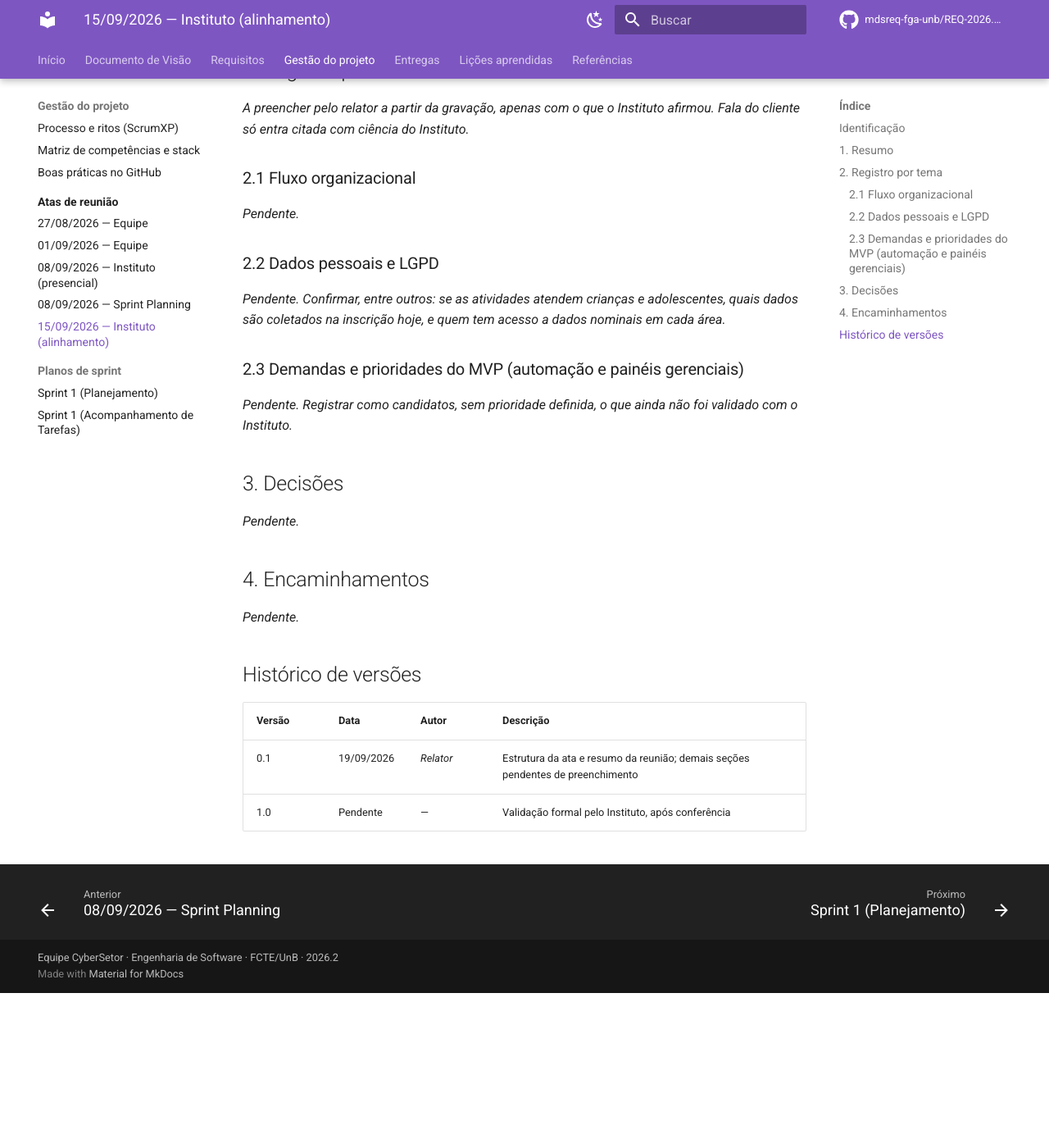
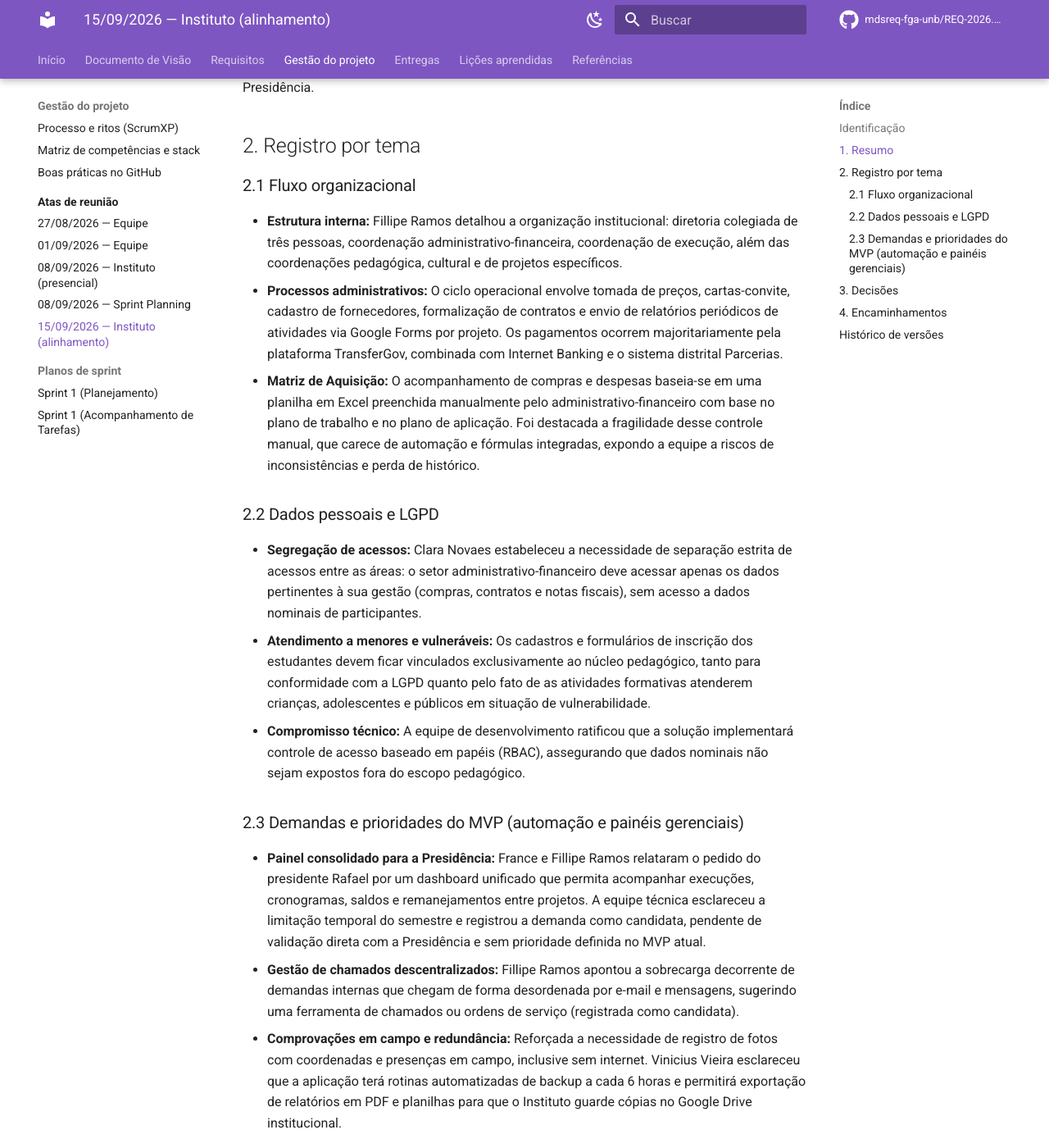
Before and after one commit to mdsreq-fga-unb/REQ-2026.2-T02-CyberSetor, an MkDocs documentation site: the page built from docs/gestao/atas/2026-09-15-reuniao-alinhamento-instituto.md, in a window 1280 px wide and 1400 px high, scrolled down 1181 px. Shown: the whole window at 82% size. Built offline with MkDocs 1.6.1 and Material for MkDocs 9.7.7, drawn with Linux system fonts in a browser that asks for light colours; comment, search, counter and statistics services are not loaded; before the commit the page ends 2392 px from its top, so only the background shows below that; some of the changed text lies outside the part shown.

Commit message:
docs(gestao): preenche ata da reuniao de 15/09 com o instituto

```diff
--- a/docs/gestao/atas/2026-09-15-reuniao-alinhamento-instituto.md
+++ b/docs/gestao/atas/2026-09-15-reuniao-alinhamento-instituto.md
@@ -11,8 +11,8 @@
 | **Data** | 15/09/2026 (terça-feira) |
 | **Horário** | Início às 16h02 |
 | **Formato** | Remoto, Google Meet |
-| **Participantes — Instituto** | Núcleo pedagógico, coordenação administrativo-financeira e área de projetos *(nomes a confirmar)* |
-| **Participantes — CyberSetor** | *A confirmar pelo relator* |
+| **Participantes — Instituto** | Clara Novaes (Núcleo Pedagógico), Fillipe Ramos (Coordenação Administrativo-Financeira) e Fran / France (Área de Projetos — Projetos INS). *(Menção ao presidente Rafael e a Natália, captação de recursos)* |
+| **Participantes — CyberSetor** | Vinicius Vieira, Daniel Batista e Caio Martins |
 | **Registro** | Gravação e transcrição automática, com consentimento, arquivadas no Drive restrito da equipe |
 | **Sprint** | Sprint 1 |
 | **Reuniões anteriores relacionadas** | [Ata da reunião presencial de 08/09/2026](2026-09-08-reuniao-presencial-instituto.md) |
@@ -21,35 +21,50 @@
 
 ## 1. Resumo
 
-Reunião de alinhamento com o Instituto para debater as demandas da organização e definir prioridades do MVP, com foco em automação e em painéis gerenciais. Os temas tratados foram o fluxo organizacional e a proteção de dados pessoais (LGPD).
+Reunião de alinhamento com o Instituto para debater as demandas da organização, compreender os fluxos operacionais de compras e pagamentos, tratar da governança e restrições de dados pessoais (LGPD) e avaliar expectativas quanto ao escopo do MVP, com ênfase na viabilidade das demandas de automação de chamados e painéis gerenciais para a Presidência.
 
 ## 2. Registro por tema
 
-*A preencher pelo relator a partir da gravação, apenas com o que o Instituto afirmou. Fala do cliente só entra citada com ciência do Instituto.*
-
 ### 2.1 Fluxo organizacional
 
-*Pendente.*
+* **Estrutura interna:** Fillipe Ramos detalhou a organização institucional: diretoria colegiada de três pessoas, coordenação administrativo-financeira, coordenação de execução, além das coordenações pedagógica, cultural e de projetos específicos.
+* **Processos administrativos:** O ciclo operacional envolve tomada de preços, cartas-convite, cadastro de fornecedores, formalização de contratos e envio de relatórios periódicos de atividades via Google Forms por projeto. Os pagamentos ocorrem majoritariamente pela plataforma TransferGov, combinada com Internet Banking e o sistema distrital Parcerias.
+* **Matriz de Aquisição:** O acompanhamento de compras e despesas baseia-se em uma planilha em Excel preenchida manualmente pelo administrativo-financeiro com base no plano de trabalho e no plano de aplicação. Foi destacada a fragilidade desse controle manual, que carece de automação e fórmulas integradas, expondo a equipe a riscos de inconsistências e perda de histórico.
 
 ### 2.2 Dados pessoais e LGPD
 
-*Pendente. Confirmar, entre outros: se as atividades atendem crianças e adolescentes, quais dados são coletados na inscrição hoje, e quem tem acesso a dados nominais em cada área.*
+* **Segregação de acessos:** Clara Novaes estabeleceu a necessidade de separação estrita de acessos entre as áreas: o setor administrativo-financeiro deve acessar apenas os dados pertinentes à sua gestão (compras, contratos e notas fiscais), sem acesso a dados nominais de participantes.
+* **Atendimento a menores e vulneráveis:** Os cadastros e formulários de inscrição dos estudantes devem ficar vinculados exclusivamente ao núcleo pedagógico, tanto para conformidade com a LGPD quanto pelo fato de as atividades formativas atenderem crianças, adolescentes e públicos em situação de vulnerabilidade.
+* **Compromisso técnico:** A equipe de desenvolvimento ratificou que a solução implementará controle de acesso baseado em papéis (RBAC), assegurando que dados nominais não sejam expostos fora do escopo pedagógico.
 
 ### 2.3 Demandas e prioridades do MVP (automação e painéis gerenciais)
 
-*Pendente. Registrar como candidatos, sem prioridade definida, o que ainda não foi validado com o Instituto.*
+* **Painel consolidado para a Presidência:** France e Fillipe Ramos relataram o pedido do presidente Rafael por um dashboard unificado que permita acompanhar execuções, cronogramas, saldos e remanejamentos entre projetos. A equipe técnica esclareceu a limitação temporal do semestre e registrou a demanda como candidata, pendente de validação direta com a Presidência e sem prioridade definida no MVP atual.
+* **Gestão de chamados descentralizados:** Fillipe Ramos apontou a sobrecarga decorrente de demandas internas que chegam de forma desordenada por e-mail e mensagens, sugerindo uma ferramenta de chamados ou ordens de serviço (registrada como candidata).
+* **Comprovações em campo e redundância:** Reforçada a necessidade de registro de fotos com coordenadas e presenças em campo, inclusive sem internet. Vinicius Vieira esclareceu que a aplicação terá rotinas automatizadas de backup a cada 6 horas e permitirá exportação de relatórios em PDF e planilhas para que o Instituto guarde cópias no Google Drive institucional.
 
 ## 3. Decisões
 
-*Pendente.*
+| # | Decisão |
+|---|---|
+| 1 | Os dados nominais e formulários de inscrição de participantes ficam restritos exclusivamente ao acesso do núcleo pedagógico, bloqueando-se o acesso pelo setor administrativo-financeiro (LGPD). |
+| 2 | O painel para a Presidência e o sistema de ordens de serviço são registrados como demandas candidatas em estudo de viabilidade, mantendo o foco inicial do MVP na coleta de campo e na prestação de contas. |
+| 3 | O sistema proverá suporte à exportação de relatórios e dados consolidados em formatos abertos (PDF, CSV/Excel) para arquivamento no Google Drive da instituição. |
+| 4 | Realização de visita presencial da equipe ao Instituto para examinar o fluxo prático das analistas em projetos reais (projetos 061 a 065 e 068). |
 
 ## 4. Encaminhamentos
 
-*Pendente.*
+| # | Ação | Responsável | Prazo |
+|---|---|---|---|
+| 1 | Contatar o presidente Rafael para agendar reunião de alinhamento com a equipe técnica | Clara Novaes | 16/09/2026 |
+| 2 | Realizar visita presencial ao Instituto para análise prática da Matriz de Aquisição | Daniel Batista e Vinicius Vieira | 16/09/2026 |
+| 3 | Redigir e publicar a ata da reunião para conferência das partes | Daniel Batista (Relator) | 20/09/2026 |
+| 4 | Mapear os requisitos de LGPD e perfis de acesso na especificação da Unidade 2 | Dupla A (Maria Eduarda e Daniel) | 20/09/2026 |
 
 ## Histórico de versões
 
 | Versão | Data | Autor | Descrição |
 |---|---|---|---|
-| 0.1 | 19/09/2026 | *Relator* | Estrutura da ata e resumo da reunião; demais seções pendentes de preenchimento |
+| 0.1 | 19/09/2026 | Maria Eduarda Marques | Estrutura inicial da ata e resumo da reunião |
+| 0.2 | 20/09/2026 | Daniel da Silva Batista | Preenchimento integral dos registros temáticos, participantes, decisões e encaminhamentos a partir das anotações da reunião |
 | 1.0 | Pendente | — | Validação formal pelo Instituto, após conferência |
```
